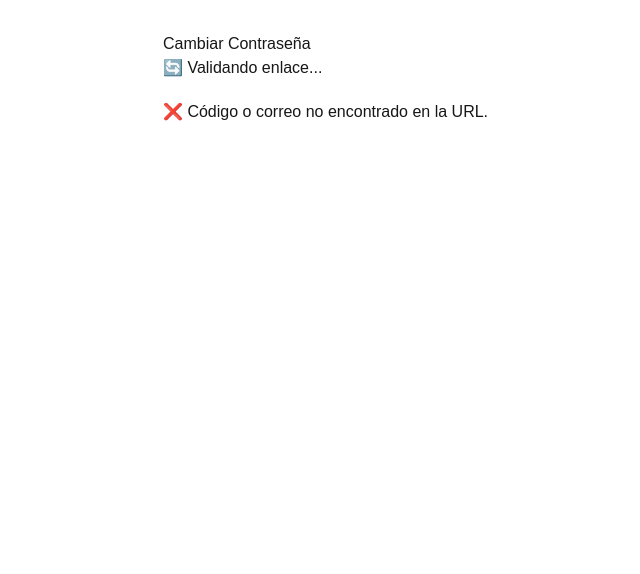
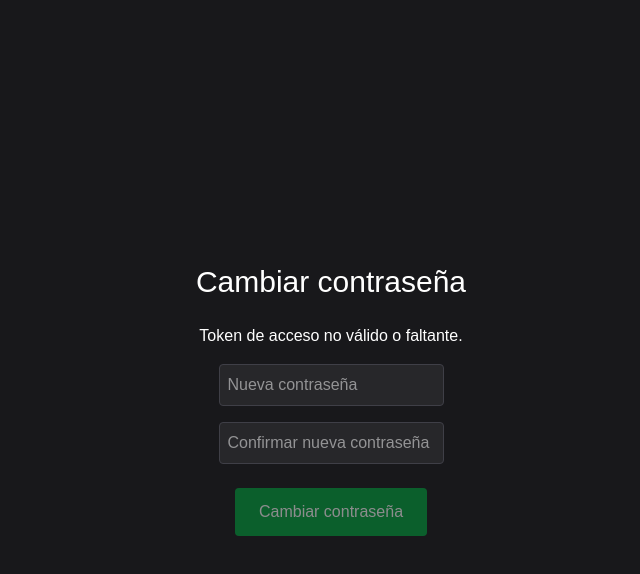
Before and after one commit to Agustin-Monti/gymapp, a Next.js app: page /change-password in a window 1280 px wide. Shown: the top 574 px of the page, without its empty margins (309-949 px from the left). Built offline with nearby package versions, Linux system fonts and the light colour scheme.

Commit message:
Update page.tsx

```diff
--- a/src/app/change-password/page.tsx
+++ b/src/app/change-password/page.tsx
@@ -1,14 +1,83 @@
-// src/app/change-password/page.tsx
+'use client';
 
-import React from 'react';
+import { useState, useEffect } from 'react';
+import { supabase } from '@/lib/supabaseClient'; // tu cliente supabase
+
+export default function ChangePasswordPage() {
+  const [accessToken, setAccessToken] = useState<string | null>(null);
+  const [password, setPassword] = useState('');
+  const [confirmPassword, setConfirmPassword] = useState('');
+  const [message, setMessage] = useState('');
+  const [loading, setLoading] = useState(false);
+
+  // Obtener access_token del query string al montar el componente
+  useEffect(() => {
+    const urlParams = new URLSearchParams(window.location.search);
+    const token = urlParams.get('access_token');
+    if (token) {
+      setAccessToken(token);
+    } else {
+      setMessage('Token de acceso no válido o faltante.');
+    }
+  }, []);
+
+  const handleChangePassword = async () => {
+    if (!password || !confirmPassword) {
+      setMessage('Por favor completa ambos campos');
+      return;
+    }
+    if (password !== confirmPassword) {
+      setMessage('Las contraseñas no coinciden');
+      return;
+    }
+
+    setLoading(true);
+    setMessage('');
+
+    try {
+      // Aquí pasas el token al updateUser
+      const { error } = await supabase.auth.updateUser({ password }); // ✅
 
 
-import ChangePasswordClientWrapper from './ChangePasswordClientWrapper';
+      if (error) {
+        setMessage('Error: ' + error.message);
+      } else {
+        setMessage('Contraseña cambiada correctamente. Ya podés iniciar sesión.');
+      }
+    } catch (e) {
+      setMessage('Error inesperado: ' + e);
+    } finally {
+      setLoading(false);
+    }
+  };
 
-export default function ChangePasswordPage() {
   return (
-    <React.Suspense fallback={<p>Cargando...</p>}>
-      <ChangePasswordClientWrapper />
-    </React.Suspense>
+    <div className="min-h-screen bg-zinc-900 text-white flex flex-col justify-center items-center p-4">
+      <h1 className="text-3xl mb-6">Cambiar contraseña</h1>
+      {message && <p className="mb-4">{message}</p>}
+
+      <input
+        type="password"
+        placeholder="Nueva contraseña"
+        className="mb-4 p-2 rounded bg-zinc-800 border border-zinc-700"
+        value={password}
+        onChange={(e) => setPassword(e.target.value)}
+      />
+      <input
+        type="password"
+        placeholder="Confirmar nueva contraseña"
+        className="mb-6 p-2 rounded bg-zinc-800 border border-zinc-700"
+        value={confirmPassword}
+        onChange={(e) => setConfirmPassword(e.target.value)}
+      />
+
+      <button
+        disabled={loading || !accessToken}
+        onClick={handleChangePassword}
+        className="bg-green-600 hover:bg-green-700 px-6 py-3 rounded disabled:opacity-50"
+      >
+        {loading ? 'Cambiando...' : 'Cambiar contraseña'}
+      </button>
+    </div>
   );
 }
```
